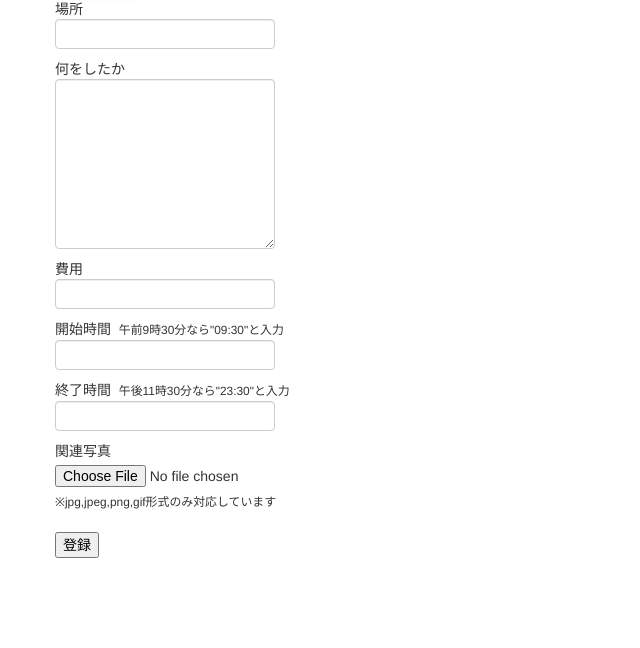
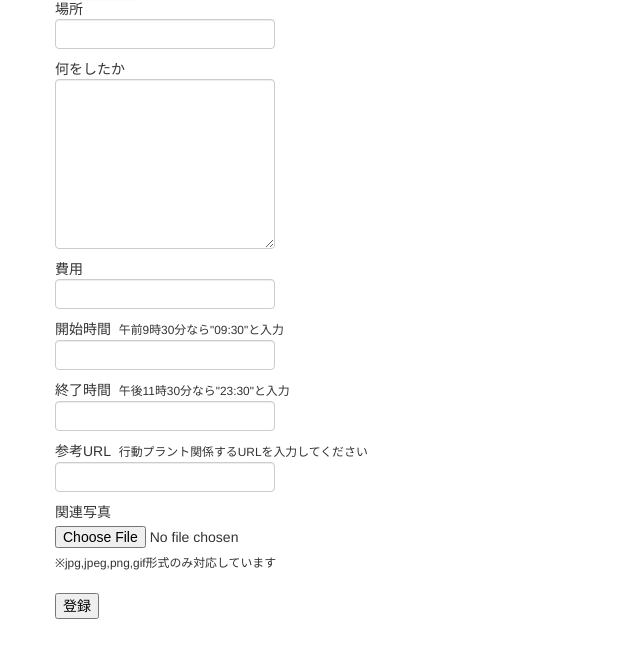
Before and after one commit to kurochan/holidaymaker, a CakePHP app: the page made by app/View/Posts/action.ctp in a window 1280 px wide. Shown: the part 152-800 px from the top of the page, without its empty margins (0-640 px from the left). Run offline with PHP 8.4 and a stand-in for CakePHP, Linux system fonts and the light colour scheme; the template is opened without the code that fills it, so the values that code supplies are empty; some libraries are stand-ins or nearby versions.

Commit message:
リンク追加

```diff
--- a/app/Controller/PostsController.php
+++ b/app/Controller/PostsController.php
@@ -18,7 +18,6 @@ class PostsController extends AppController{
             $title = htmlspecialchars($_POST['title']);
             $area = htmlspecialchars($_POST['area']);
             $person = htmlspecialchars($_POST['person']);
-            //$date = htmlspecialchars($_POST['date']);
             $money = htmlspecialchars($_POST['money']);
             $user_id = $this->Session->read('user_id');
 			$redis->hmset('plan_'.$id,'title',$title,'area',$area,'person',$person,'date',$date,'money',$money,'user_id',$user_id);
@@ -55,6 +54,7 @@ class PostsController extends AppController{
                 $money = htmlspecialchars($_POST['money']);
                 $stime = htmlspecialchars($_POST['stime']);
                 $etime = htmlspecialchars($_POST['etime']);
+                $url = htmlspecialchars($_POST['url']);
                 $picture1 =  $_FILES["picture1"]["name"];
 
                 //拡張子チェック
@@ -75,7 +75,7 @@ class PostsController extends AppController{
                 		break;
                 }
 				$redis->rpush('action_id_list',$id);
-				$redis->hmset('action_'.$id,'plan_id',$plan_id,'place',$place,'text',$text,'money',$money,'stime',$stime,'etime',$etime,'image','action_'.$id.'.'.$extension);
+				$redis->hmset('action_'.$id,'plan_id',$plan_id,'place',$place,'text',$text,'money',$money,'stime',$stime,'etime',$etime,'url',$url,'image','action_'.$id.'.'.$extension);
 				$redis->rpush('plan_'.$plan_id.'_list',$id);
 
 				$this->Session->setFlash(__('行動プランを登録しました.'),
--- a/app/View/Posts/action.ctp
+++ b/app/View/Posts/action.ctp
@@ -15,6 +15,8 @@
  		<input type="text" name="stime" /><br>
  		終了時間&nbsp&nbsp<small>午後11時30分なら"23:30"と入力</small><br>
  		<input type="text" name="etime" /><br>
+    参考URL&nbsp&nbsp<small>行動プラント関係するURLを入力してください</small><br>
+    <input type="text" name="place" /><br>
     関連写真<br>
     <input type="file" name="picture1" size="30" /><br />
     <small>※jpg,jpeg,png,gif形式のみ対応しています</small><br>
```
